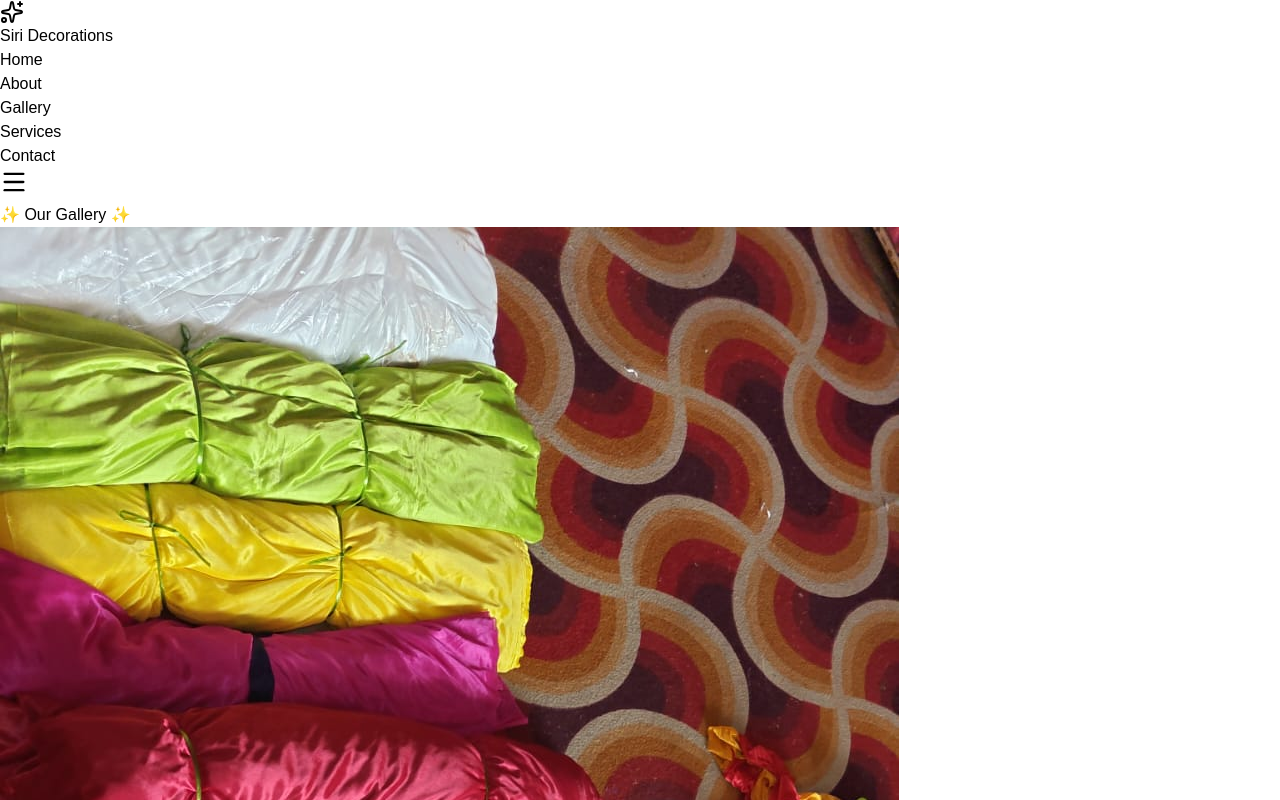
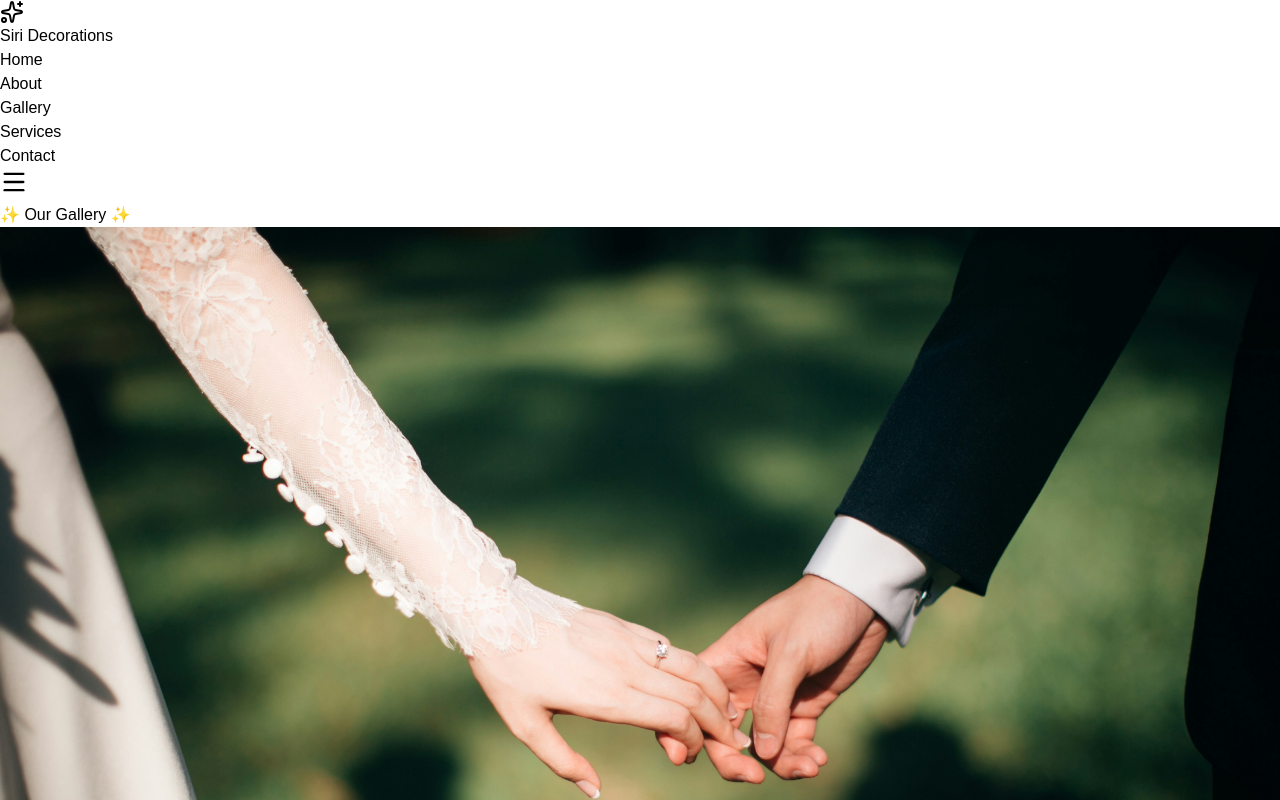
Before and after one commit to Pandu1712/SiriDecorations, a React (Vite) app: page /gallery in a window 1280 px wide. Shown: the top 800 px of the page. Built offline with nearby package versions, Linux system fonts and the light colour scheme.

Commit message:
Clear  Images

```diff
--- a/src/components/GallerySection.tsx
+++ b/src/components/GallerySection.tsx
@@ -1,13 +1,37 @@
-
 import { motion } from "framer-motion";
 
-// ✅ Import all images from src/assets/gallery dynamically
-const imageModules = import.meta.glob("@/assets/gallery/*.{jpg,jpeg,png,webp}", {
-  eager: true,
-  as: "url",
-});
+// ✅ Import each image individually from src/assets/gallery/
+import img1 from "../assets/gallery/birthday1.jpg";
+import img2 from "../assets/gallery/birthday2.jpg";
+import img3 from "../assets/gallery/cloth3.jpg";
+import img4 from "../assets/gallery/Cloths1.jpg";
+import img5 from "../assets/gallery/floor.jpg";
+import img6 from "../assets/gallery/floor2.jpg";
+import img7 from "../assets/gallery/flowers.jpg";
+import img8 from "../assets/gallery/flowers2.jpg";
+import img9 from "../assets/gallery/flowers3.jpg";
+import img10 from "../assets/gallery/Greenmat.jpg";
+import img11 from "../assets/gallery/poster1.jpg";
+import img12 from "../assets/gallery/poster2.jpg";
+import img13 from "../assets/gallery/poster3.jpg";
+import img14 from "../assets/gallery/sheet.jpg";
+import img15 from "../assets/gallery/Sidewall1.jpg";
+import img16 from "../assets/gallery/sidewall2.jpg";
+import img17 from "../assets/gallery/sidewall3.jpg";
+import img18 from "../assets/gallery/sidewall4.jpg";
+import img19 from "../assets/gallery/sidewall5.jpg";
+import img20 from "../assets/gallery/sidewall6.jpg";
+import img21 from "../assets/gallery/SiriItems.jpg";
+import img22 from "../assets/gallery/tharma.jpg";
+import img23 from "../assets/gallery/tharma2.jpg";
+import img24 from "../assets/gallery/tharma3.jpg";
+import img25 from "../assets/gallery/tharma4.jpg";
+import img26 from "../assets/gallery/tharma5.jpg";
+import img27 from "../assets/gallery/tharma6.jpg";
+import img28 from "../assets/gallery/wall.jpg";
+import img29 from "../assets/gallery/wallFlower.jpg";
 
-const images = Object.values(imageModules);
+const images = [img1, img2, img3, img4, img5, img6, img7, img8, img9, img10, img11, img12, img13, img14, img15, img16, img17, img18, img19, img20, img21, img22, img23, img24, img25, img26, img27, img28, img29];
 
 const Gallery = () => {
   return (
```
